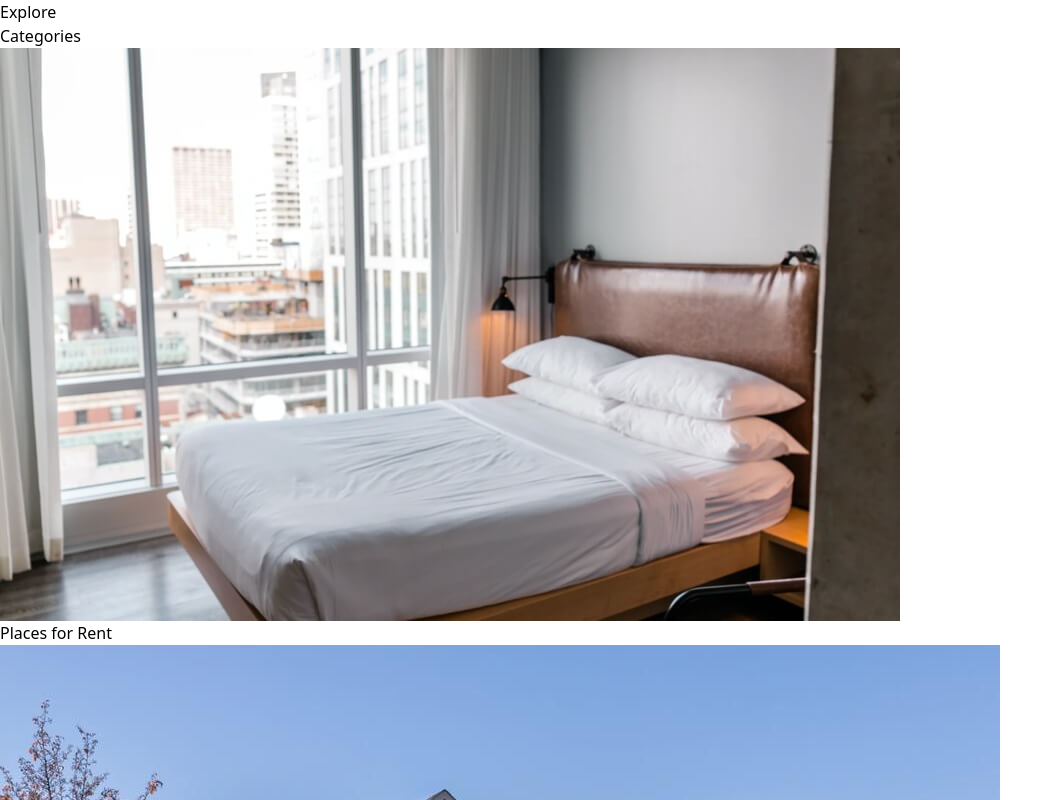
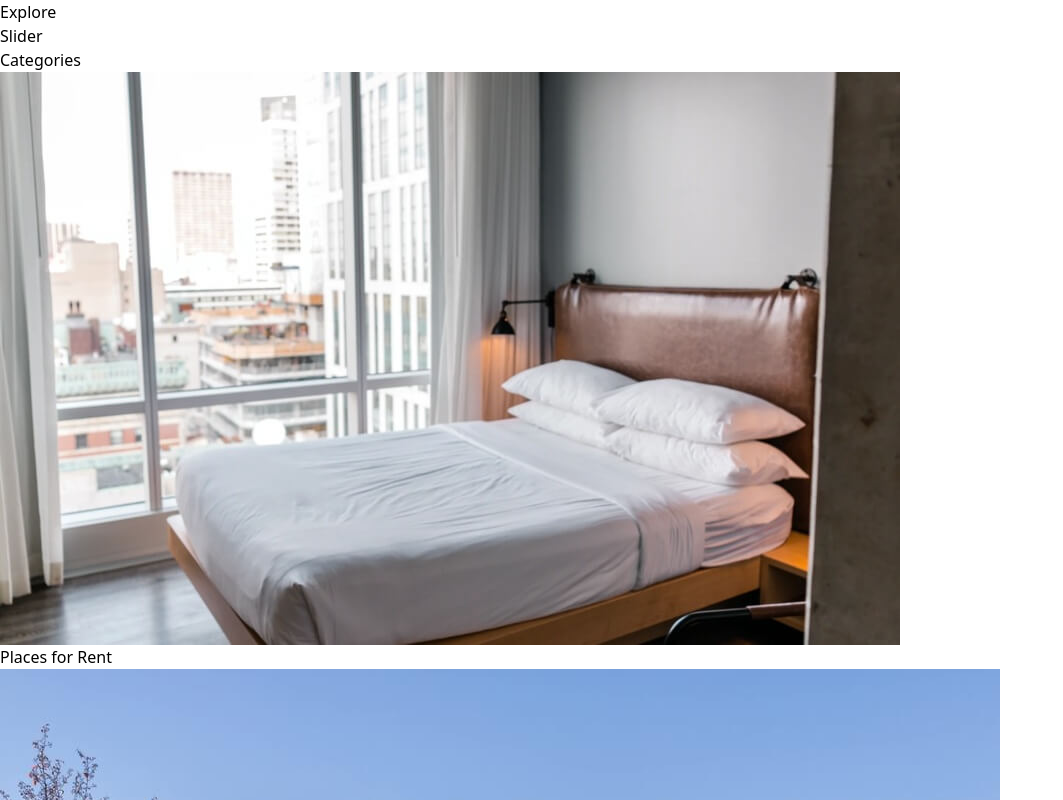
Before and after one commit to bllsglm/HouseMarket, a React (Vite) app: page / in a window 1280 px wide. Shown: the top 800 px of the page, without its empty margins (0-1063 px from the left). Built offline with nearby package versions, Linux system fonts and the light colour scheme; no server answers.

Commit message:
Add Slider Component

```diff
--- /dev/null
+++ b/src/components/Slider.tsx
@@ -0,0 +1,19 @@
+import { collection, getDocs, limit, orderBy, query } from 'firebase/firestore'
+import { db } from '../firebase/BaseConfig'
+
+collection
+getDocs
+query
+orderBy
+limit
+db
+
+const Slider = () => {
+
+
+  return (
+    <div>Slider</div>
+  )
+}
+
+export default Slider
--- a/src/pages/Explore.tsx
+++ b/src/pages/Explore.tsx
@@ -1,16 +1,18 @@
 import { Link } from "react-router-dom"
 import rentCategoryImage  from '../assets/jpg/rentCategoryImage.jpg'
 import sellCategoryImage  from '../assets/jpg/sellCategoryImage.jpg'
-
+import Slider from '../components/Slider';
+Slider
 
 const Explore = () => {
   return (
-    <div className="flex flex-col justify-center items-center">
+  <div className="container flex flex-col justify-center items-center">
     <header>
       <p className="mt-8 text-4xl font-extrabold">Explore</p>
     </header>
 
     <main className="mt-2">
+      <Slider/>
       <p className="text-center">Categories</p>
       <div className="grid grid-cols-1 sm:grid-cols-2 gap-4 m-2 justify-center">
         <Link to='/category/rent' className="relative mb-10">
--- a/src/pages/Listing.tsx
+++ b/src/pages/Listing.tsx
@@ -5,7 +5,6 @@ import { db, firebaseAuth } from "../firebase/BaseConfig"
 import Spinner from "../components/Spinner"
 import shareIcon from "../assets/svg/shareIcon.svg"
 import { toast } from "react-toastify"
-
 import { MapContainer, Marker, Popup, TileLayer, useMap } from 'react-leaflet'
 
 
@@ -56,11 +55,11 @@ if(loading){
           <img src={shareIcon} alt="shareIcon" />
         </div>
 
-        {shareLinkCopied && <p>Link Copied!</p>}
+        {shareLinkCopied && <p className="text-green-600">Link Copied!</p>}
         <p className="mt-4 font-extrabold text-lg">
           {listing.name} - {listing.offer ? Number(listing.discountedPrice).toLocaleString('en-US') : Number(listing.regularPrice).toLocaleString('en-US')}
         </p>
-        <p>{listing.useLocation} </p>
+        <p>{listing.useLocation}  </p>
         <p>{listing.type === 'rent' ? 'Rent' : 'Sale'} </p>
         {listing.offer && (<p>You're saving ${(listing.regularPrice - listing.discountedPrice).toLocaleString() }</p>
         )}
```
Lines whose indentation alone changed are shown as unchanged.
